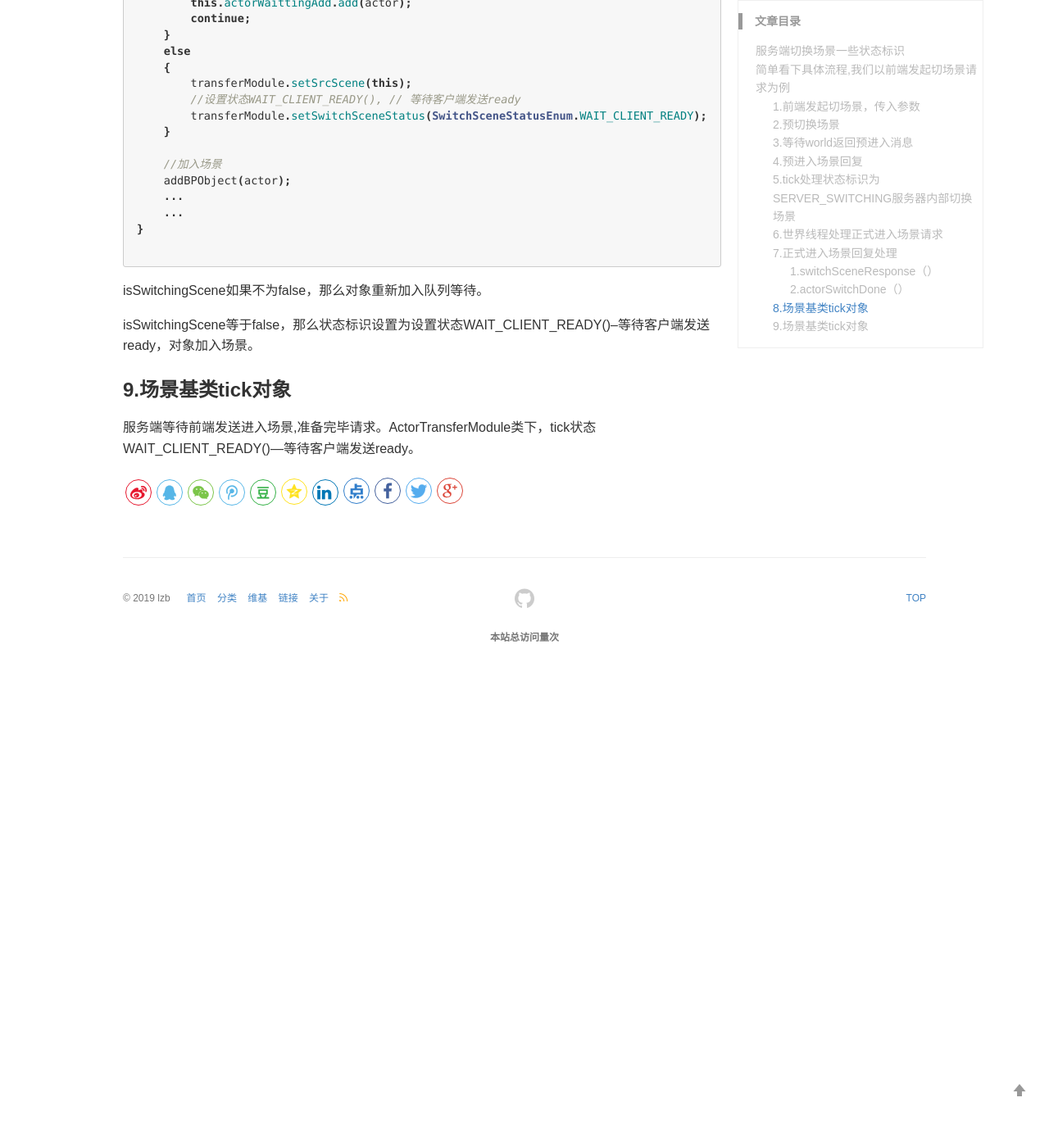
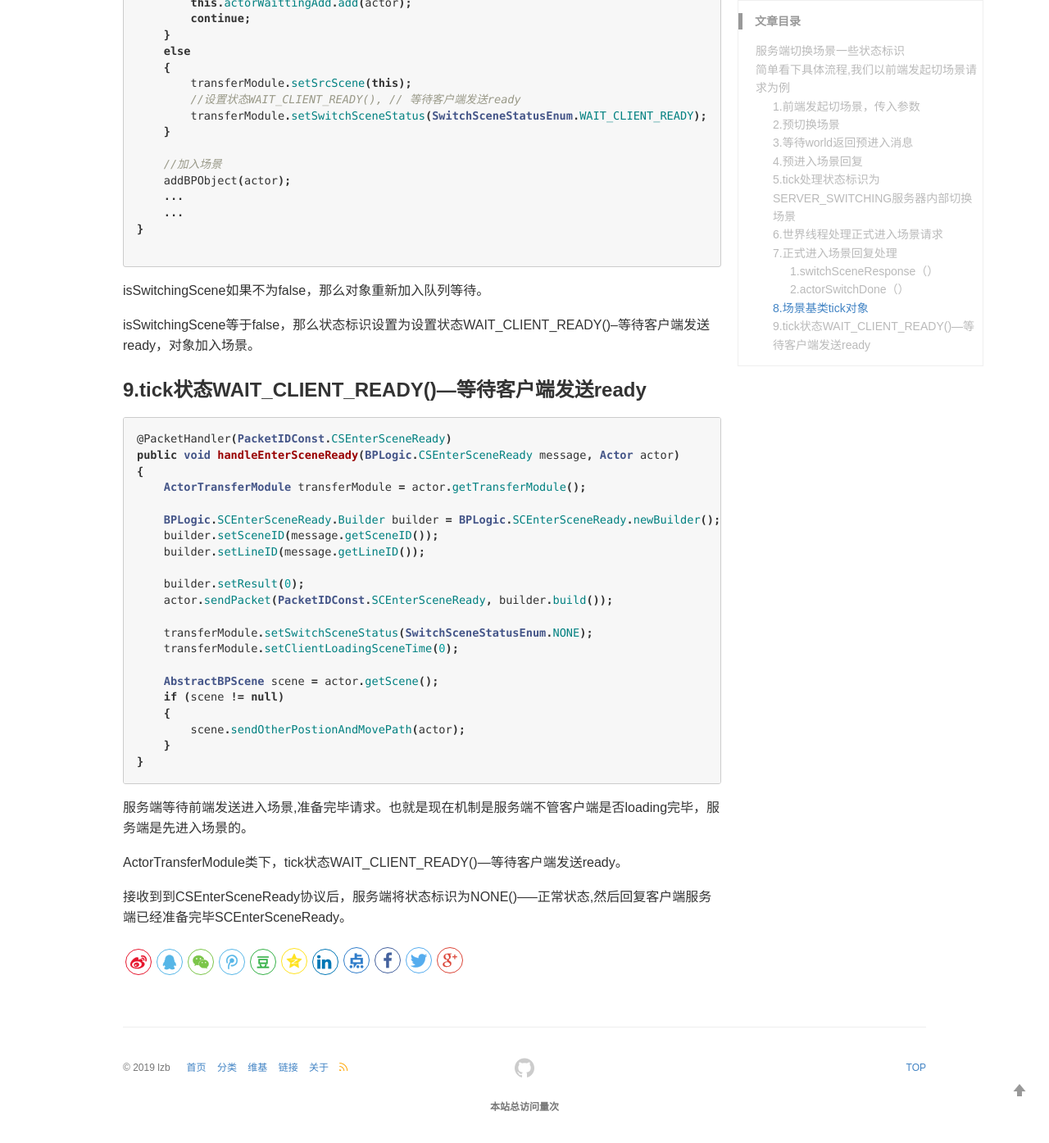
Before and after one commit to lizb0907/lizb0907.github.io, a Jekyll site: the page built from _posts/mmo-game/2018-08-28-TransferModule.md, in a window 1280 px wide and 1400 px high, scrolled down 9407 px. Shown: the top 1395 px of the window at 82% size. Built offline with Jekyll 4.4.1, drawn with Linux system fonts in a browser that asks for light colours; comment, search, counter and statistics services are not loaded; before the commit the page ends 10234 px from its top, so only the background shows below that; some of the changed text lies outside the part shown.

Commit message:
update transfer module -mmo-game

````diff
--- a/_posts/mmo-game/2018-08-28-TransferModule.md
+++ b/_posts/mmo-game/2018-08-28-TransferModule.md
@@ -459,6 +459,34 @@ isSwitchingScene如果不为false，那么对象重新加入队列等待。
 
 isSwitchingScene等于false，那么状态标识设置为设置状态WAIT_CLIENT_READY()--等待客户端发送ready，对象加入场景。
 
-### 9.场景基类tick对象
+### 9.tick状态WAIT_CLIENT_READY()---等待客户端发送ready
 
-服务端等待前端发送进入场景,准备完毕请求。ActorTransferModule类下，tick状态WAIT_CLIENT_READY()---等待客户端发送ready。
+```java
+@PacketHandler(PacketIDConst.CSEnterSceneReady)
+public void handleEnterSceneReady(BPLogic.CSEnterSceneReady message, Actor actor)
+{
+    ActorTransferModule transferModule = actor.getTransferModule();
+
+    BPLogic.SCEnterSceneReady.Builder builder = BPLogic.SCEnterSceneReady.newBuilder();
+    builder.setSceneID(message.getSceneID());
+    builder.setLineID(message.getLineID());
+
+    builder.setResult(0);
+    actor.sendPacket(PacketIDConst.SCEnterSceneReady, builder.build());
+
+    transferModule.setSwitchSceneStatus(SwitchSceneStatusEnum.NONE);
+    transferModule.setClientLoadingSceneTime(0);
+
+    AbstractBPScene scene = actor.getScene();
+    if (scene != null)
+    {
+        scene.sendOtherPostionAndMovePath(actor);
+    }
+}
+```
+
+服务端等待前端发送进入场景,准备完毕请求。也就是现在机制是服务端不管客户端是否loading完毕，服务端是先进入场景的。
+
+ActorTransferModule类下，tick状态WAIT_CLIENT_READY()---等待客户端发送ready。
+
+接收到到CSEnterSceneReady协议后，服务端将状态标识为NONE()-----正常状态,然后回复客户端服务端已经准备完毕SCEnterSceneReady。
````
